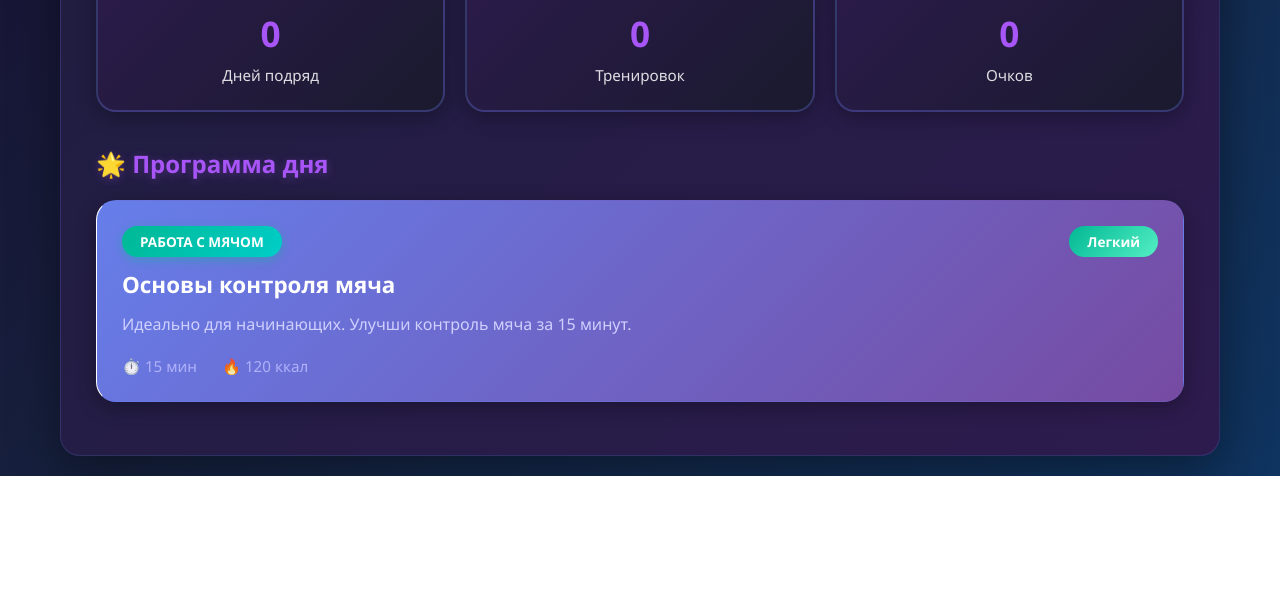
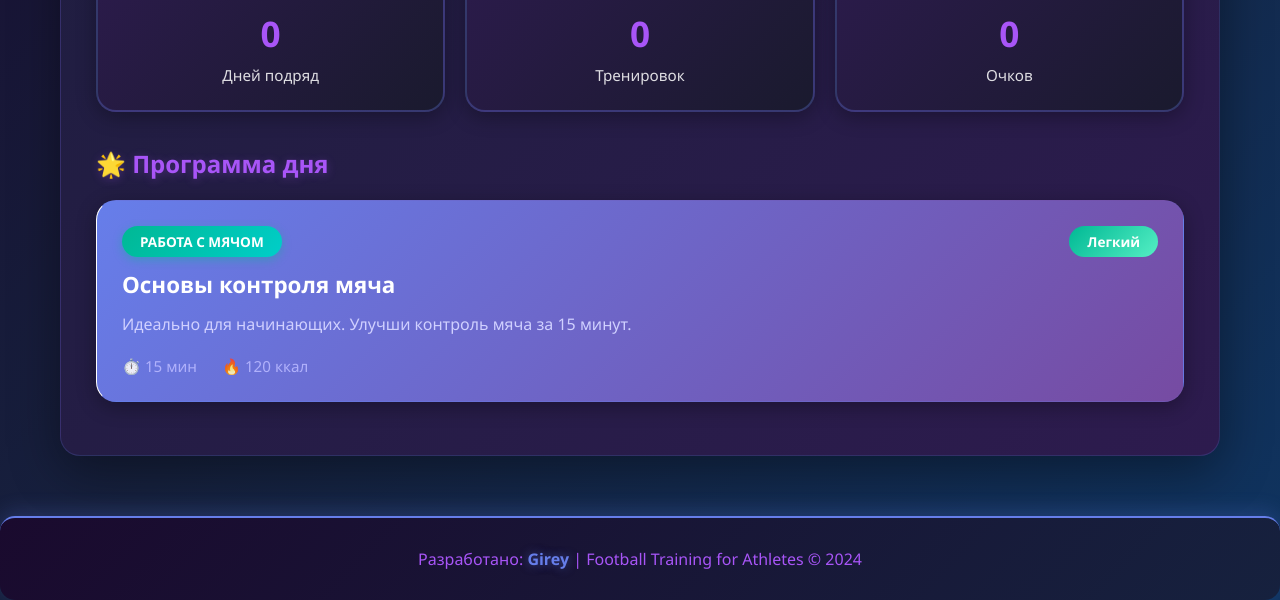
Before and after one commit to kobelogorsk-hash/G1rey, a plain HTML site: page index.html in a window 1280 px wide. Shown: the part 610-1210 px from the top of the page. Before the commit the page ends 1086 px from the top, so only its background shows below. Drawn offline with Linux system fonts and the light colour scheme.

Commit message:
update branch

```diff
--- a/index.html
+++ b/index.html
@@ -228,5 +228,10 @@
 
     <script src="data.js"></script>
     <script src="app.js"></script>
+
+    <!-- Footer -->
+    <footer class="footer">
+        <p>Разработано: <strong>Girey</strong> | Football Training for Athletes &copy; 2024</p>
+    </footer>
 </body>
 </html>
--- a/styles.css
+++ b/styles.css
@@ -1026,3 +1026,26 @@ body {
     background: rgba(102, 126, 234, 0.5);
     color: white;
 }
+
+/* Footer */
+.footer {
+    text-align: center;
+    padding: 30px 20px;
+    margin-top: 40px;
+    background: linear-gradient(135deg, #1a0a2e 0%, #16213e 100%);
+    border-radius: 15px;
+    border-top: 2px solid #667eea;
+    box-shadow: 0 -5px 20px rgba(102, 126, 234, 0.2);
+}
+
+.footer p {
+    color: #a855f7;
+    font-size: 1rem;
+    font-weight: 500;
+}
+
+.footer strong {
+    color: #667eea;
+    font-weight: 700;
+    text-shadow: 0 0 10px rgba(102, 126, 234, 0.5);
+}
```
Also changed, not shown: 1 other file.
